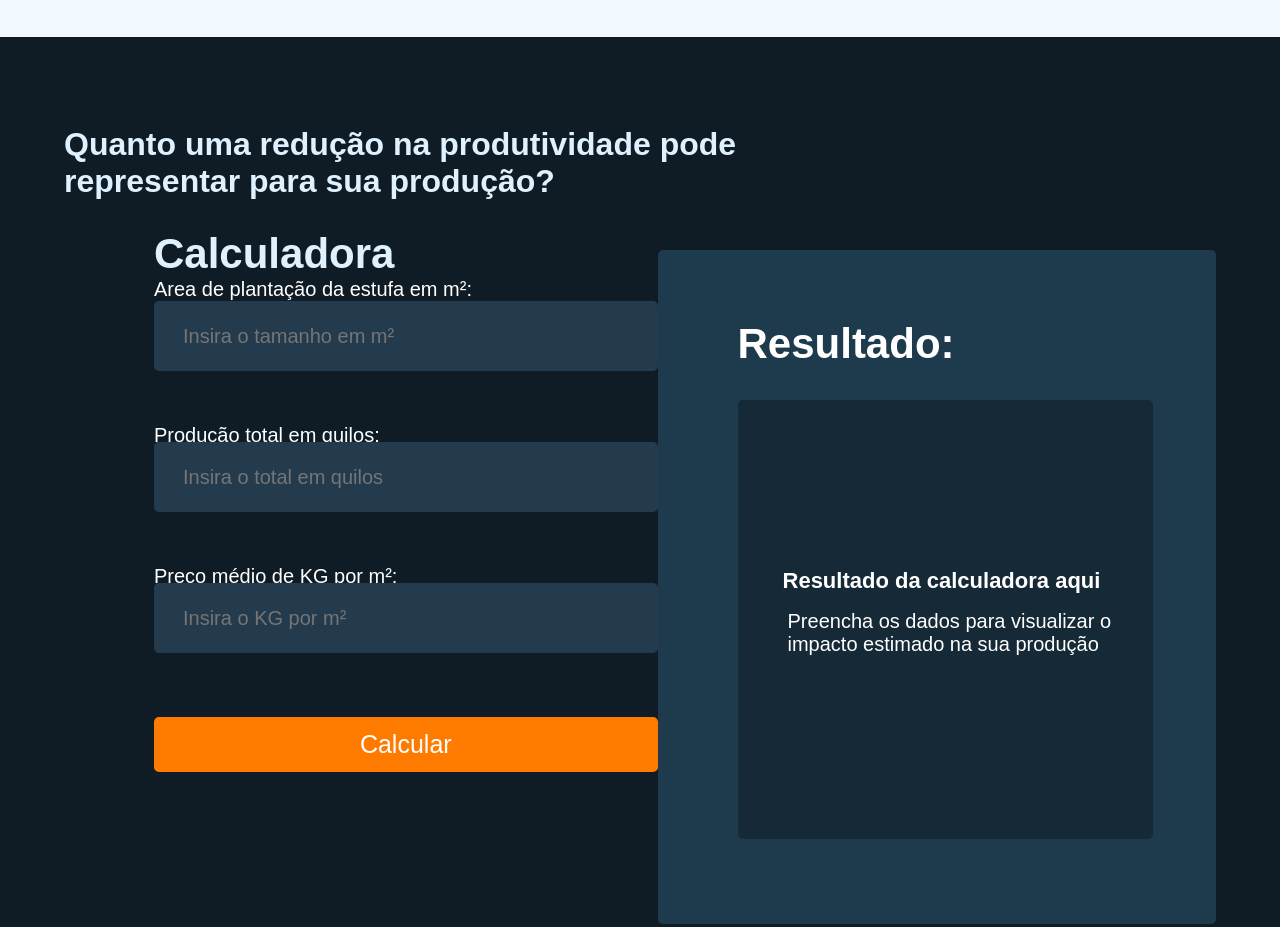
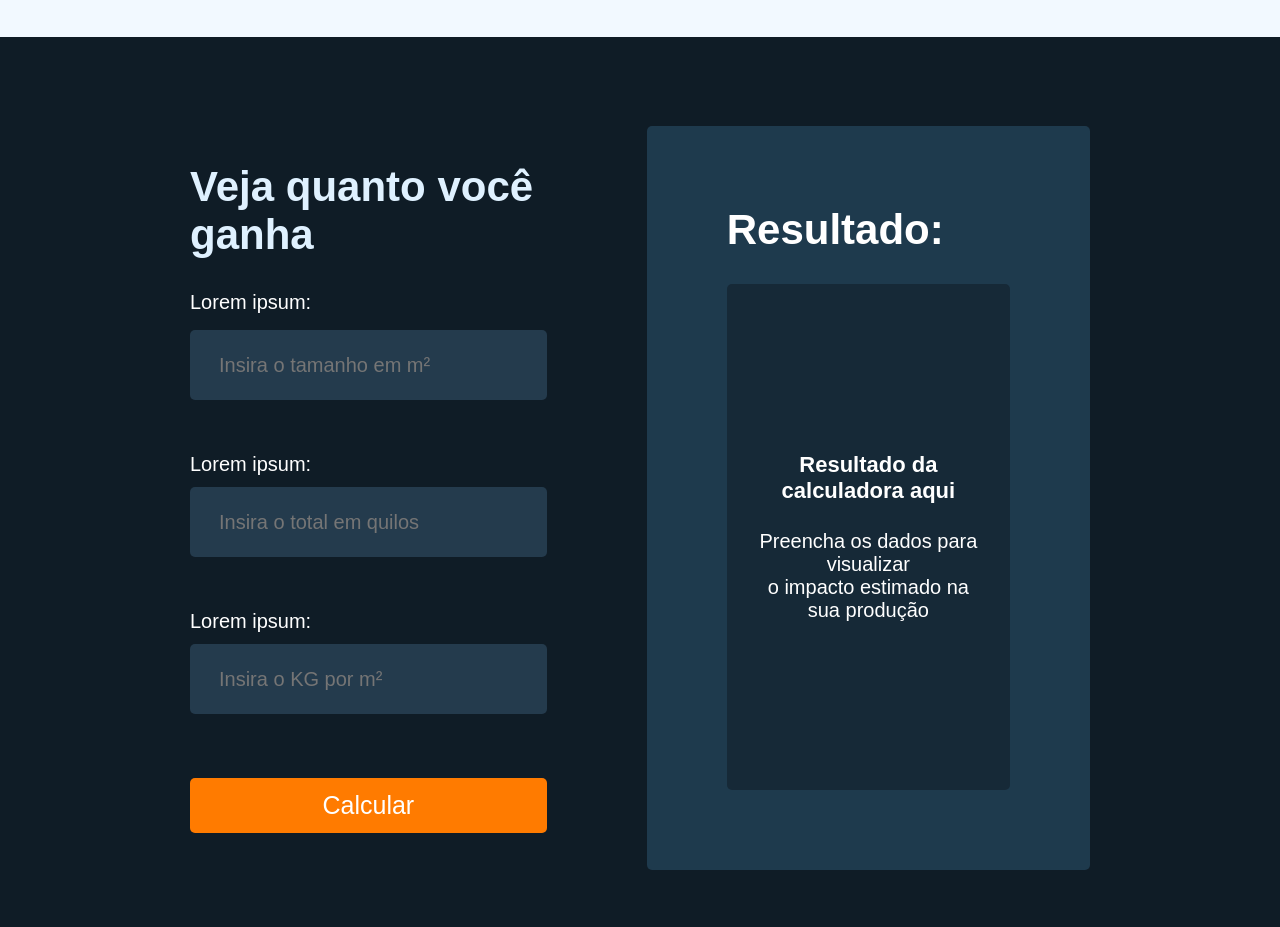
Before and after one commit to Flux-Log/flux-log, a website: page colaboradores/henrique-firmino/institucional/index.html in a window 1280 px wide. Shown: the part 900-1827 px from the top of the page. Drawn offline with Linux system fonts and the light colour scheme; files whose address does not match are found by name; a web font is replaced by a local one.

Commit message:
fix: corrigindo estilização hero e calculadora

```diff
--- a/colaboradores/henrique-firmino/institucional/index.html
+++ b/colaboradores/henrique-firmino/institucional/index.html
@@ -50,47 +50,26 @@
         </div>
     </div>
 
-    <div class="segunda-parte">
-
-        <h1 class="titulo-segunda-parte">Quanto uma redução na produtividade pode <br> representar para sua produção?
-
-        </h1>
-        <div class="conteudo-calculadora">
-
-            <div class="calculadora">
-
-                <h2 class="titulo-calculadora">Calculadora</h2>
-
-                <p class="texto-input1">Area de plantação da estufa em m²:</p>
-                <input class="input-calculadora1" type="text" placeholder="Insira o tamanho em m²">
-
-                <p class="texto-input2">Produção total em quilos:</p>
-                <input class="input-calculadora2" type="text" placeholder="Insira o total em quilos">
-
-                <p class="texto-input3">Preço médio de KG por m²:</p>
-                <input class="input-calculadora3" type="text" placeholder="Insira o KG por m²">
-
-                <br>
-
+    <div class="calculator-wrapper">
+        <div class="calculator-content">
+            <div class="calculator-inputs">
+                <h2 class="calculator-solution">Veja quanto você ganha</h2>
+                <label for="" class="label1">Lorem ipsum:</label>
+                <input class="input1" type="text" placeholder="Insira o tamanho em m²">
+                <label for="" class="label2">Lorem ipsum:</label>
+                <input class="input2" type="text" placeholder="Insira o total em quilos">
+                <label for="" class="label3">Lorem ipsum:</label>
+                <input class="input3" type="text" placeholder="Insira o KG por m²">
                 <button class="botao-calcular">Calcular</button>
             </div>
 
-            <div class="calculadora-resultado">
-
-                <h1 class="titulo-resultado">Resultado:</h1>
-
-                <div class="caixa-resultado">
-
-                    <p class="resultado-frase">Resultado da calculadora aqui</p>
-
-                    <p class="resultado-frase2">Preencha os dados para visualizar o impacto estimado na sua produção</p>
-
+            <div class="calculator-result">
+                <h1 class="title-result">Resultado:</h1>
+                <div id="div_msg" class="result-wrapper">
+                    <p class="result-phrase1">Resultado da calculadora aqui</p>
+                    <p class="result-phrase2">Preencha os dados para visualizar <br>o impacto estimado na sua produção</p>
                 </div>
-
-
             </div>
-
-
         </div>
     </div>
     <div class="terceira-parte">
--- a/colaboradores/henrique-firmino/institucional/style.css
+++ b/colaboradores/henrique-firmino/institucional/style.css
@@ -168,31 +168,31 @@ button {
     height: 471px;
 }
 
-.segunda-parte {
+.calculator-wrapper {
+    display: flex;
+    flex-direction: column;
+    align-items: center;
     background-color: #0F1C26;
-    height: 1100px;
+    padding: 89px 190px;
+
 }
 
-.titulo-segunda-parte {
-    width: 90%;
-    max-width: 1432px;
-    margin: auto;
-    color: #DFF1FF;
-    padding-top: 89px;
+label {
+    margin-bottom: 16px;
 }
 
-.titulo-calculadora {
+.calculator-solution {
     color: #DFF1FF;
-    width: 242px;
     font-size: 42px;
+    margin-bottom: 32px;
 }
 
-.texto-input1 {
+.label1 {
     color: #FFFFFF;
     font-size: 20px;
 }
 
-.input-calculadora1 {
+.input1 {
     width: 100%;
     max-width: 507px;
     height: 70px;
@@ -204,13 +204,13 @@ button {
     font-size: 20px;
 }
 
-.texto-input2 {
+.label2 {
     color: #FFFFFF;
     font-size: 20px;
     margin-top: 53px;
 }
 
-.input-calculadora2 {
+.input2 {
     width: 100%;
     max-width: 507px;
     height: 70px;
@@ -223,13 +223,13 @@ button {
     margin-top: -5px;
 }
 
-.texto-input3 {
+.label3 {
     color: #FFFFFF;
     font-size: 20px;
     margin-top: 53px;
 }
 
-.input-calculadora3 {
+.input3 {
     width: 100%;
     max-width: 507px;
     height: 70px;
@@ -254,64 +254,51 @@ button {
     margin-top: 64px;
 }
 
-.conteudo-calculadora {
+.calculator-content {
     display: flex;
-    justify-content: space-between;
-    width: 90%;
-    max-width: 1432px;
-    margin: auto;
-
+    align-items: center;
+    gap: 100px;
 }
 
-.calculadora {
-    width: 45%;
-    margin-left: 90px;
-    margin-top: 30px;
+.calculator-inputs {
+    display: flex;
+    flex-direction: column;
 }
 
-.calculadora-resultado {
-    width: 575px;
-    height: 674px;
+.calculator-result {
     background-color: #1E3A4D;
-    margin-top: 50px;
     border-radius: 5px;
+    padding: 80px;
 }
 
-.titulo-resultado {
+.title-result {
     color: white;
     width: 218px;
     height: 54px;
-    padding-left: 80px;
-    padding-top: 70px;
     font-size: 42px;
+    margin-bottom: 24px;
 }
 
-.caixa-resultado {
-    width: 415px;
-    height: 439px;
+.result-wrapper {
+    display: flex;
+    flex-direction: column;
+    gap: 26px;
+    align-items: center;
+    text-align: center;
     background-color: #162937;
-    margin-left: 80px;
-    margin-top: 80px;
     border-radius: 5px;
-
+    padding: 168px 26px;
 }
 
-.resultado-frase {
+.result-phrase1 {
     font-size: 22px;
     color: white;
-    margin-left: 45px;
-    width: 325px;
-    padding-top: 168px;
-    font-weight: 700;
-
+    font-weight: bold;
 }
 
-.resultado-frase2 {
+.result-phrase2 {
     font-size: 20px;
     color: white;
-    margin-left: 50px;
-    width: 363px;
-    margin-top: 16px;
     font-weight: 50;
 }
 
@@ -524,8 +511,6 @@ button {
     justify-content: space-between;
 }
 
-.lado-esquerdo {}
-
 .contato-parte5 {
     font-size: 26px;
     margin-top: 149px;
```
